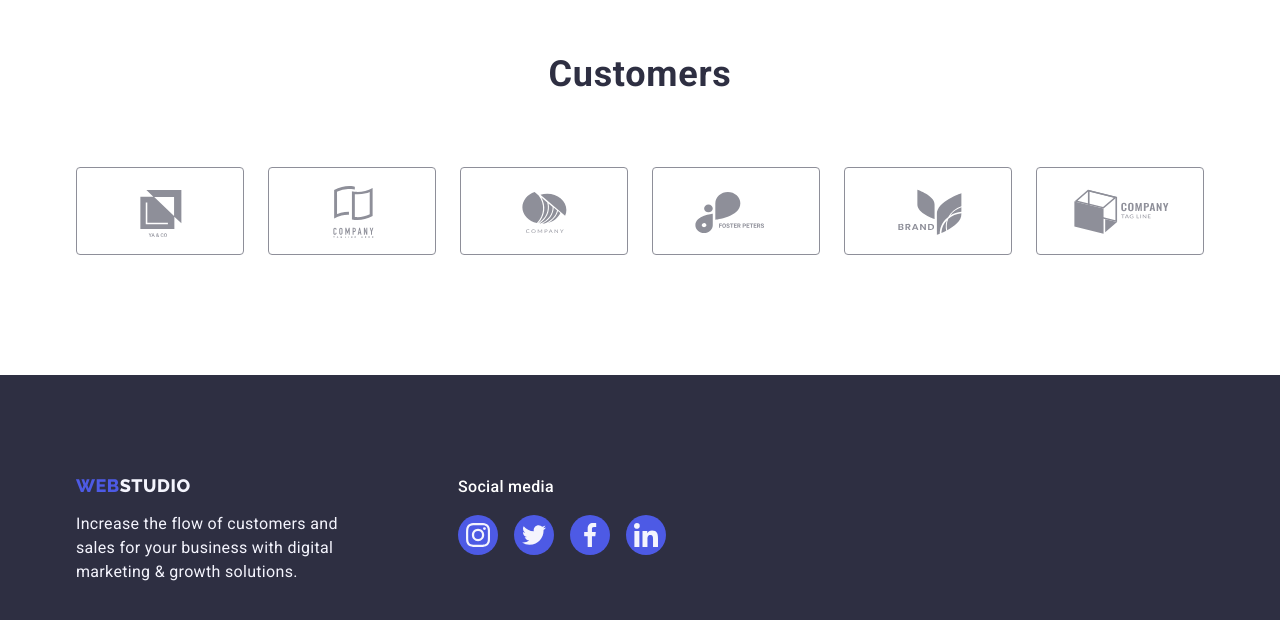
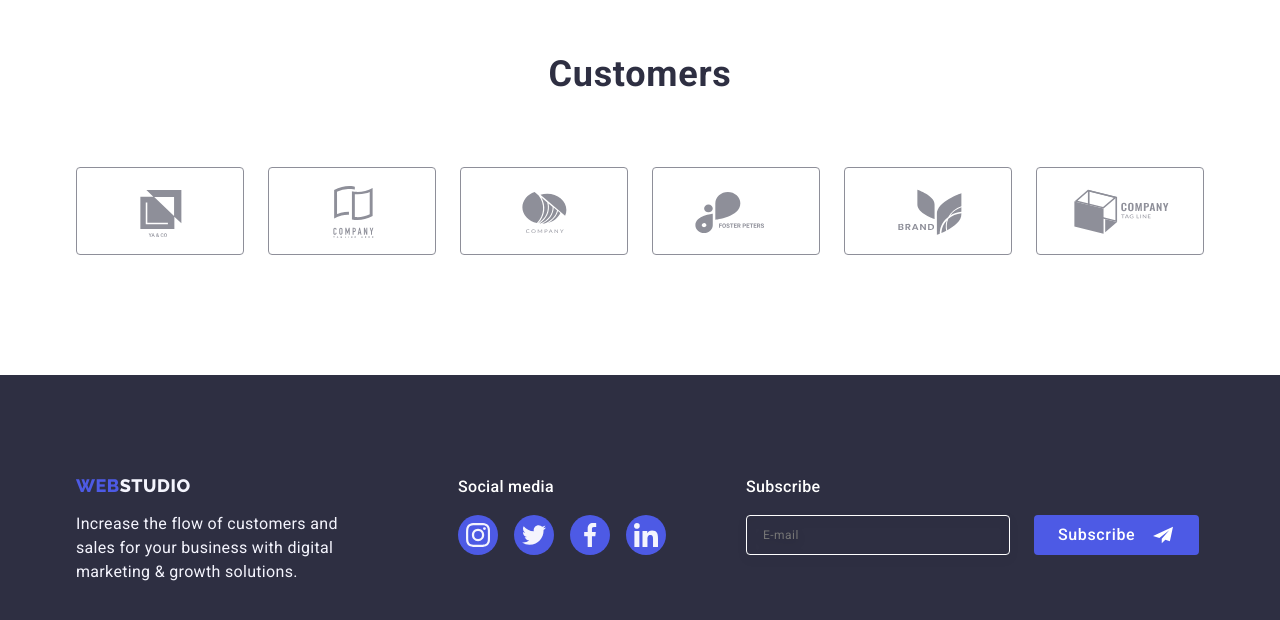
Before and after one commit to Yevhen-L/goit-markup-hw-06, a plain HTML site: page index.html in a window 1280 px wide. Shown: the part 2545-3165 px from the top of the page. Drawn offline with nearby package versions, Linux system fonts and the light colour scheme.

Commit message:
add html css footer

```diff
--- a/css/styles.css
+++ b/css/styles.css
@@ -736,7 +736,10 @@ button {
   color: var(--brand-color-white);
   margin-bottom: 16px;
 }
-/* .social-box-footer {} */
+
+.social-box-footer {
+  margin-right: 80px;
+}
 .social-box-icons-footer {
   display: flex;
   justify-content: center;
@@ -764,6 +767,74 @@ button {
 .social-item-footer {
   width: 40px;
   height: 40px;
+}
+
+/**
+  |============================
+  | BOX-SUBSCRIBE
+  |============================
+*/
+
+.footer-subscribe {
+}
+
+.social-title-footer {
+  margin-bottom: 16px;
+}
+.footer-form-subscribe {
+  position: relative;
+  display: flex;
+  justify-content: center;
+  align-items: center;
+  gap: 24px;
+  width: 100%;
+  height: 100%;
+}
+.footer-form-text {
+}
+.footer-label-email-title {
+}
+.footer-user-email {
+  width: 264px;
+  height: 40px;
+  background-color: transparent;
+  border: 1px solid var(--brand-color-white);
+  filter: drop-shadow(0px 4px 4px rgba(0, 0, 0, 0.15));
+  border-radius: 4px;
+  font-size: 12px;
+  line-height: 24px;
+  display: flex;
+  align-items: center;
+  letter-spacing: 0.04em;
+  padding: 8px 16px;
+  color: var(--brand-color-white);
+}
+.footer-btn-subscribe {
+  color: var(--brand-color-white);
+  background-color: var(--brand-color-iris);
+  font-family: var(--primary-font-roboto);
+  font-weight: 500;
+  line-height: 1.5;
+  letter-spacing: 0.04em;
+  min-width: 165px;
+  height: 40px;
+  text-align: left;
+  padding: 8px 24px;
+  border-radius: 4px;
+  border: none;
+  display: inline-block;
+  margin-left: auto;
+  margin-right: auto;
+  font-size: 16px;
+  transition-property: background-color, box-shadow;
+  transition-duration: 250ms;
+  transition-timing-function: cubic-bezier(0.4, 0, 0.2, 1);
+}
+.footer-icon-subscribe {
+  position: absolute;
+  fill: var(--brand-color-white);
+  top: 10px;
+  right: 24px;
 }
 
 /**
@@ -797,10 +868,10 @@ button {
   border-radius: 4px;
   padding: 24px;
   transition: transform 300ms ease-in 200ms, opacity 300ms ease-in 200ms;
-  transform: translate(-50%, -50%) scale(1, 1);
+  transform: translate(-50%, -50%) scale(1);
 }
 .backdrop.is-hidden .modal-window {
-  transform: translate(-50%, -50%) scale(1.5, 1.5);
+  transform: translate(-50%, -50%) scale(0.1) rotate(360deg);
   opacity: 0;
 }
 .backdrop.is-hidden {
--- a/index.html
+++ b/index.html
@@ -493,6 +493,24 @@
           </li>
         </ul>
       </div>
+      <div class="footer-subscribe">
+        <p class="social-title-footer">Subscribe</p>
+
+        <form class="footer-form-subscribe">
+          <label class="footer-form-text">
+            <input class="footer-user-email" type="email" name="user_email" placeholder="E-mail" />
+          </label>
+          <button type="submit" class="footer-btn-subscribe">Subscribe</button>
+          <svg class="footer-icon-subscribe" width="24" height="20">
+            <use href="./images/icons.svg#icon-icon-subscribe"></use>
+          </svg>
+        </form>
+
+      </div>
+
+
+
+
     </div>
   </footer>
   <script src="./js/modal.js"></script>
```
